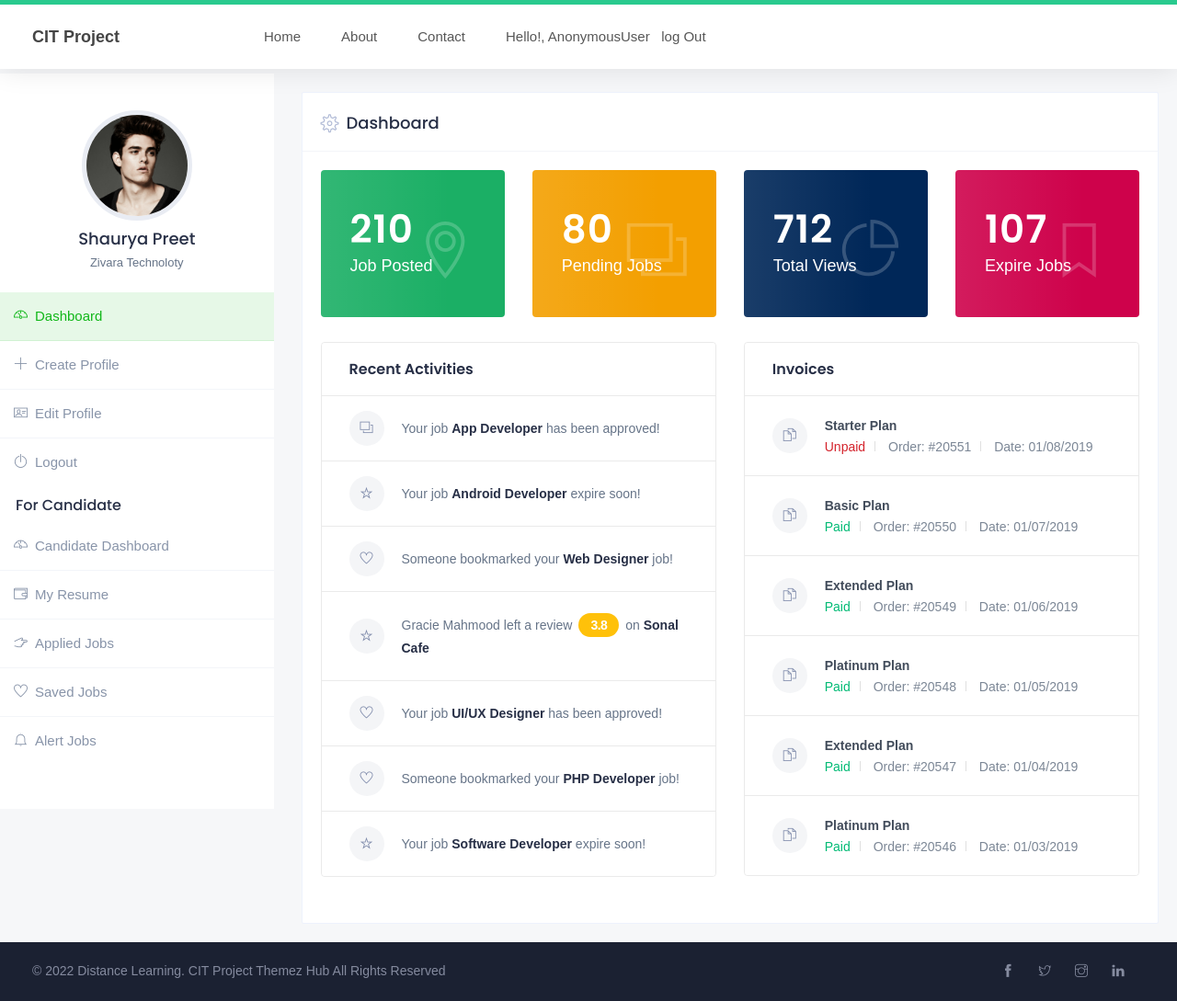
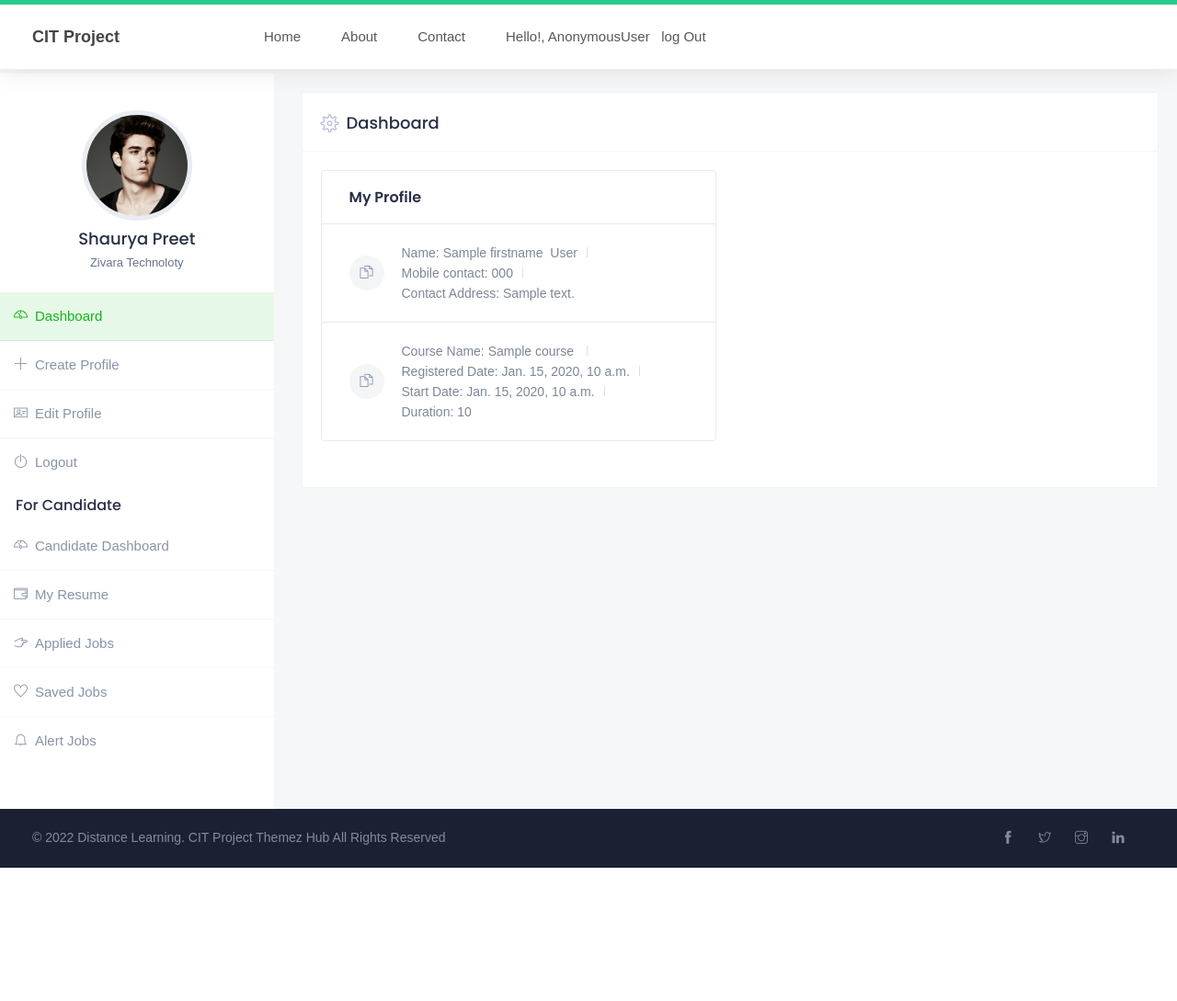
Before and after one commit to pdave57/distancelearning, a Django app: template distancelearningapp/templates/account/dashboard.html in a window 1280 px wide. Shown: the whole page at 92% size. After the commit the page ends 944 px from the top, so only its background shows below. Run offline with Django 4.2, Linux system fonts and the light colour scheme; the template is opened without the code that fills it: most values are stand-ins (such as "Sample title", 1, 10 or a date in 2020); some libraries are stand-ins or nearby versions; some web fonts are replaced.

Commit message:
second commit

```diff
--- a/distancelearning/urls.py
+++ b/distancelearning/urls.py
@@ -23,8 +23,9 @@ urlpatterns = [
     path('account/login', include('distancelearningapp.urls')),
     path('logout', include('distancelearningapp.urls')),
     path('account/dashboard', include('distancelearningapp.urls')),
-    path('account/profile', include('distancelearningapp.urls')),
-    path('updateprofile/<str:pk>', include('distancelearningapp.urls')),
+    path('profile', include('distancelearningapp.urls')),
+    path('updateprofile/<str:pk>/', include('distancelearningapp.urls')),
+    path('delete_profile/<str:pk>/', include('distancelearningapp.url')),
     # path('contact', include('distancelearningapp.urls')),
     path('account/course_details/<str:pk>/', include("distancelearningapp.urls")),
     path('course_registration', include('distancelearningapp.urls'))
--- a/distancelearningapp/templates/account/dashboard.html
+++ b/distancelearningapp/templates/account/dashboard.html
@@ -3,157 +3,41 @@
 {% block content%}
 <!-- Overview -->
 <div class="row">
-    <div class="col-lg-3 col-md-6 col-sm-12">
-        <div class="dashboard-stat widget-1">
-            <div class="dashboard-stat-content"><h4>210</h4> <span>Job Posted</span></div>
-            <div class="dashboard-stat-icon"><i class="ti-location-pin"></i></div>
-        </div>
-    </div>
 
-    <div class="col-lg-3 col-md-6 col-sm-12">
-        <div class="dashboard-stat widget-2">
-            <div class="dashboard-stat-content"><h4>80</h4> <span>Pending Jobs</span></div>
-            <div class="dashboard-stat-icon"><i class="ti-layers"></i></div>
-        </div>
-    </div>
-
-    <div class="col-lg-3 col-md-6 col-sm-12">
-        <div class="dashboard-stat widget-3">
-            <div class="dashboard-stat-content"><h4>712</h4> <span>Total Views</span></div>
-            <div class="dashboard-stat-icon"><i class="ti-pie-chart"></i></div>
-        </div>
-    </div>
-
-    <div class="col-lg-3 col-md-6 col-sm-12">
-        <div class="dashboard-stat widget-4">
-            <div class="dashboard-stat-content"><h4>107</h4> <span>Expire Jobs</span></div>
-            <div class="dashboard-stat-icon"><i class="ti-bookmark"></i></div>
-        </div>
-    </div>
-</div>
-
-<!-- Notifications -->
-<div class="row">
-    <div class="col-lg-6 col-md-12">
-        <div class="dashboard-gravity-list with-icons">
-            <h4>Recent Activities</h4>
-            <ul>
-                <li>
-                    <i class="dash-icon-box ti-layers"></i> Your job <strong><a href="#">App Developer</a></strong> has been approved!
-                    <a href="#" class="close-list-item"><i class="fa fa-close"></i></a>
-                </li>
-
-                <li>
-                    <i class="dash-icon-box ti-star"></i> Your job <strong><a href="#">Android Developer</a></strong> expire soon!
-                    <a href="#" class="close-list-item"><i class="fa fa-close"></i></a>
-                </li>
-
-                <li>
-                    <i class="dash-icon-box ti-heart"></i> Someone bookmarked your <strong><a href="#">Web Designer</a></strong> job!
-                    <a href="#" class="close-list-item"><i class="fa fa-close"></i></a>
-                </li>
-
-                <li>
-                    <i class="dash-icon-box ti-star"></i> Gracie Mahmood left a review <div class="numerical-rating mid" data-rating="3.8"></div> on <strong><a href="#">Sonal Cafe</a></strong>
-                    <a href="#" class="close-list-item"><i class="fa fa-close"></i></a>
-                </li>
-
-                <li>
-                    <i class="dash-icon-box ti-heart"></i> Your job <strong><a href="#">UI/UX Designer</a></strong> has been approved!
-                    <a href="#" class="close-list-item"><i class="fa fa-close"></i></a>
-                </li>
-
-                <li>
-                    <i class="dash-icon-box ti-heart"></i> Someone bookmarked your <strong><a href="#">PHP Developer</a></strong> job!
-                    <a href="#" class="close-list-item"><i class="fa fa-close"></i></a>
-                </li>
-
-                <li>
-                    <i class="dash-icon-box ti-star"></i> Your job <strong><a href="#">Software Developer</a></strong> expire soon!
-                    <a href="#" class="close-list-item"><i class="fa fa-close"></i></a>
-                </li>
-            </ul>
-        </div>
-    </div>
 
     <div class="col-lg-6 col-md-12">
         <div class="dashboard-gravity-list invoices with-icons">
-            <h4>Invoices</h4>
+            <h4>My Profile</h4>
             <ul>
 
                 <li><i class="dash-icon-box ti-files"></i>
-                    <strong>Starter Plan</strong>
+
                     <ul>
-                        <li class="unpaid">Unpaid</li>
-                        <li>Order: #20551</li>
-                        <li>Date: 01/08/2019</li>
+                        {% for p in profile%}
+
+                        <li>Name: <span>{{p.firstname}} &nbsp;{{p.lastname}}</span></li>
+                        <li>Mobile contact: <span>{{p.contact_phone}}</span></li>
+                        <li>Contact Address: <span>{{p.address}}</span></li>
+                        {% endfor %}
                     </ul>
                     <div class="buttons-to-right">
-                        <a href="#" class="button gray">View Invoice</a>
+                        <a href="#" class="button gray">Register Course</a>
                     </div>
                 </li>
 
                 <li><i class="dash-icon-box ti-files"></i>
-                    <strong>Basic Plan</strong>
+
                     <ul>
-                        <li class="paid">Paid</li>
-                        <li>Order: #20550</li>
-                        <li>Date: 01/07/2019</li>
+                        {% for r in Reg %}
+                            <li>Course Name: <span>{{r.courses.courseTitle}}</span>
+                            <li>Registered Date: <span>{{r.reg_date}}</span></li>
+                            <li>Start Date: <span>{{r.courses.start_date}}</span></li>
+                            <li>Duration: <span>{{r.courses.duration}}</span></li>
+                        {% endfor %}
                     </ul>
-                    <div class="buttons-to-right">
-                        <a href="#" class="button gray">View Invoice</a>
-                    </div>
                 </li>
+            </ul>
 
-                <li><i class="dash-icon-box ti-files"></i>
-                    <strong>Extended Plan</strong>
-                    <ul>
-                        <li class="paid">Paid</li>
-                        <li>Order: #20549</li>
-                        <li>Date: 01/06/2019</li>
-                    </ul>
-                    <div class="buttons-to-right">
-                        <a href="#" class="button gray">View Invoice</a>
-                    </div>
-                </li>
-
-                <li><i class="dash-icon-box ti-files"></i>
-                    <strong>Platinum Plan</strong>
-                    <ul>
-                        <li class="paid">Paid</li>
-                        <li>Order: #20548</li>
-                        <li>Date: 01/05/2019</li>
-                    </ul>
-                    <div class="buttons-to-right">
-                        <a href="#" class="button gray">View Invoice</a>
-                    </div>
-                </li>
-
-                <li><i class="dash-icon-box ti-files"></i>
-                    <strong>Extended Plan</strong>
-                    <ul>
-                        <li class="paid">Paid</li>
-                        <li>Order: #20547</li>
-                        <li>Date: 01/04/2019</li>
-                    </ul>
-                    <div class="buttons-to-right">
-                        <a href="#" class="button gray">View Invoice</a>
-                    </div>
-                </li>
-
-                <li><i class="dash-icon-box ti-files"></i>
-                    <strong>Platinum Plan</strong>
-                    <ul>
-                        <li class="paid">Paid</li>
-                        <li>Order: #20546</li>
-                        <li>Date: 01/03/2019</li>
-                    </ul>
-                    <div class="buttons-to-right">
-                        <a href="#" class="button gray">View Invoice</a>
-                    </div>
-                </li>
-
-            </ul>
         </div>
     </div>
 </div>
--- a/distancelearningapp/templates/account/main_template.html
+++ b/distancelearningapp/templates/account/main_template.html
@@ -156,9 +156,10 @@
 								</div>
 
 								<div class="dashboard-menu">
+
 									<ul>
 										<li class="active"><a href="dashboard.html"><i class="ti-dashboard"></i>Dashboard</a></li>
-										<li><a href="{%url 'profile'%}"><i class="ti-plus"></i>Create Profile</a></li>
+										<li><a href=""><i class="ti-plus"></i>Create Profile</a></li>
 										<li><a href=""><i class="ti-id-badge"></i>Edit Profile</a></li>
 										<li><a href="{%url 'logout'%}"><i class="ti-power-off"></i>Logout</a></li>
 									</ul>
@@ -184,9 +185,9 @@
 									</div>
 
 									<div class="dashboard-caption-wrap">
-                    {% block content  %}
+                    				{% block content  %}
 
-                    {% endblock  %}
+     					            {% endblock  %}
 									</div>
 
 								</div>
```
Also changed, not shown: distancelearningapp/templates/account/delete.html (added, +14 -0 lines), distancelearningapp/templates/account/user_dashboard.html (added, +73 -0 lines), distancelearningapp/urls.py (+5 -4 lines), distancelearningapp/views.py (+35 -7 lines).
